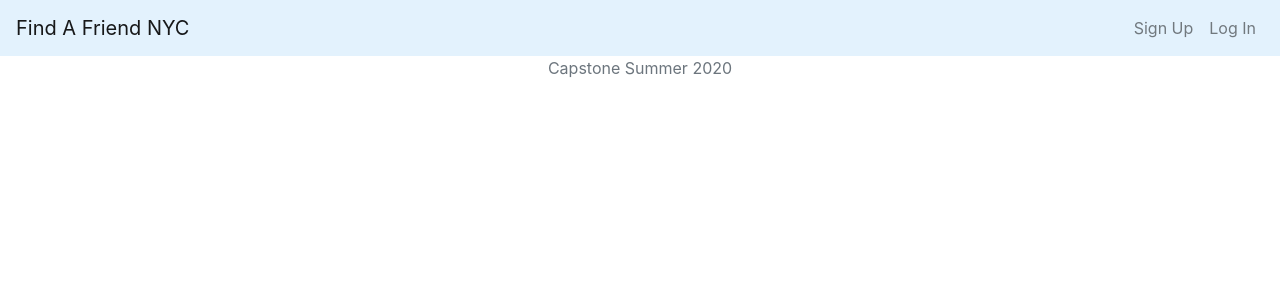
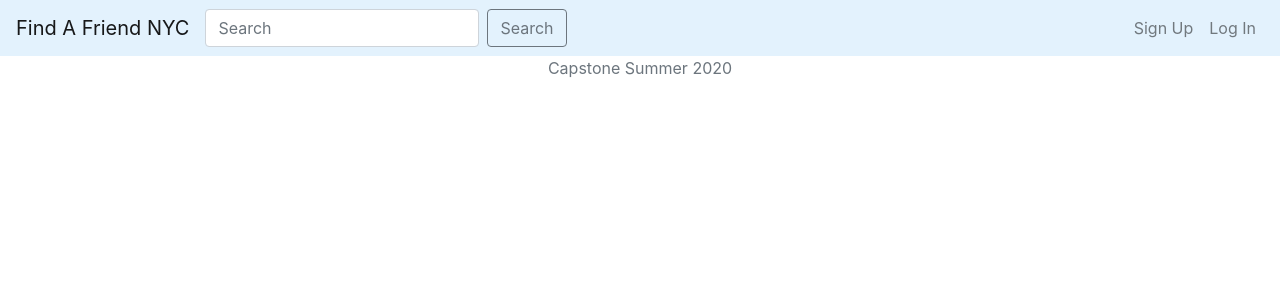
Before and after one commit to TalBachar/Capstone-Project, a Django app: page / in a window 1280 px wide. Shown: the top 300 px of the page. Run offline with Django 3.2, Linux system fonts and the light colour scheme; some libraries are stand-ins or nearby versions.

Commit message:
added search bar

```diff
--- a/find_a_friend/find_a_friend/templates/mainpage.html
+++ b/find_a_friend/find_a_friend/templates/mainpage.html
@@ -18,6 +18,11 @@
     <!--top bar -->
     <nav class="navbar navbar-expand-lg navbar-light" style="background-color: #e3f2fd;">
       <a class="navbar-brand" href="">Find A Friend NYC </a>
+        <!--search bar -->
+      <form class="form-inline mt-2 mt-md-0" >
+        <input class="form-control mr-sm-2" type="text" placeholder="Search" aria-label="Search" >
+        <button class="btn btn-outline-secondary" type="submit" >Search</button>
+      </form>
       <!--navbar button  -->
       <button class="navbar-toggler" type="button" data-toggle="collapse"
         data-target="#navbarNavAltMarkup" aria-controls="navbarNavAltMarkup"
@@ -41,9 +46,9 @@
   </footer>
 
 <!-- Bootstrap core JavaScript-->
-  <script src="https://code.jquery.com/jquery-3.2.1.slim.min.js" integrity="sha384-KJ3o2DKtIkvYIK3UENzmM7KCkRr/rE9/Qpg6aAZGJwFDMVNA/GpGFF93hXpG5KkN" crossorigin="anonymous">
-        <script src="https://cdnjs.cloudflare.com/ajax/libs/popper.js/1.12.9/umd/popper.min.js" integrity="sha384-ApNbgh9B+Y1QKtv3Rn7W3mgPxhU9K/ScQsAP7hUibX39j7fakFPskvXusvfa0b4Q" crossorigin="anonymous">
-          <script src="https://maxcdn.bootstrapcdn.com/bootstrap/4.0.0/js/bootstrap.min.js" integrity="sha384-JZR6Spejh4U02d8jOt6vLEHfe/JQGiRRSQQxSfFWpi1MquVdAyjUar5+76PVCmYl" crossorigin="anonymous"></script>
+  <script src="https://code.jquery.com/jquery-3.2.1.slim.min.js" integrity="sha384-KJ3o2DKtIkvYIK3UENzmM7KCkRr/rE9/Qpg6aAZGJwFDMVNA/GpGFF93hXpG5KkN" crossorigin="anonymous"></script>
+  <script src="https://cdnjs.cloudflare.com/ajax/libs/popper.js/1.12.9/umd/popper.min.js" integrity="sha384-ApNbgh9B+Y1QKtv3Rn7W3mgPxhU9K/ScQsAP7hUibX39j7fakFPskvXusvfa0b4Q" crossorigin="anonymous"></script>
+  <script src="https://maxcdn.bootstrapcdn.com/bootstrap/4.0.0/js/bootstrap.min.js" integrity="sha384-JZR6Spejh4U02d8jOt6vLEHfe/JQGiRRSQQxSfFWpi1MquVdAyjUar5+76PVCmYl" crossorigin="anonymous"></script>
 
 </body>
 </html>
```
Also changed, not shown: 1 other file.
